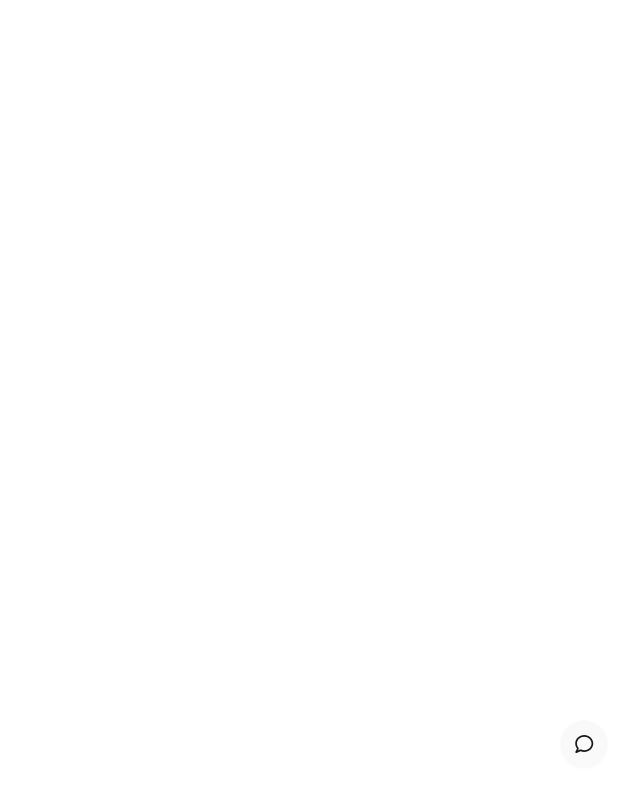
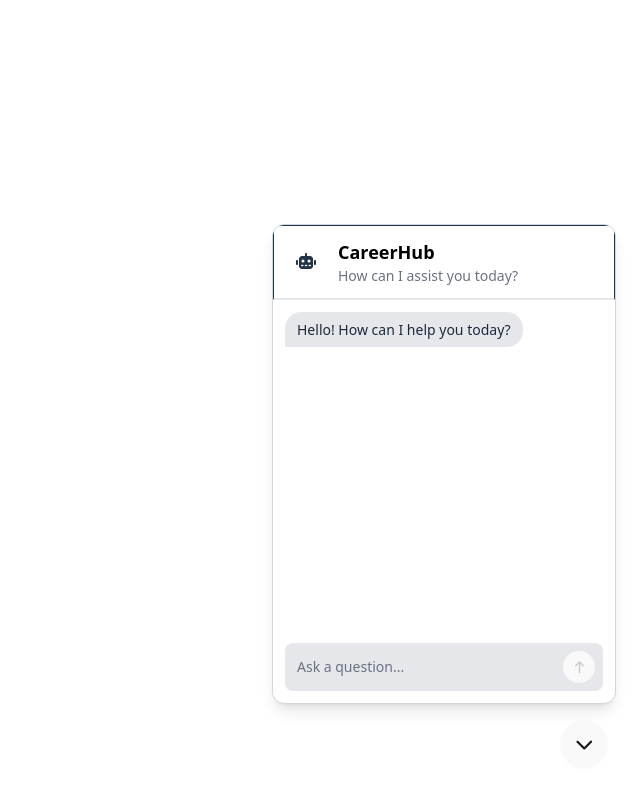
Before and after one commit to KhanhDo2604/Waikato-Career-Assistant---Intelligent-CareerHub-Chatbot, a React (Vite) app in the folder apps/chatbot_interface/: page / in a window 1280 px wide. Both pictures are taken after a click on the button 1224 px from the left and 744 px from the top of the page. Shown: the top 792 px of the page, without its empty margins (640-1280 px from the left). Built offline with nearby package versions, Linux system fonts and the light colour scheme.

Commit message:
interface for chatbot 2

```diff
--- /dev/null
+++ b/apps/chatbot_interface/src/constants/colors.ts
@@ -0,0 +1,5 @@
+const colors = {
+    primary: '#f11d1d',
+};
+
+export default { colors };
--- a/apps/chatbot_interface/src/constants/icons.ts
+++ b/apps/chatbot_interface/src/constants/icons.ts
@@ -1,9 +1,13 @@
-import { faComment } from '@fortawesome/free-regular-svg-icons';
+import { faComment, faUser } from '@fortawesome/free-regular-svg-icons';
+import { faArrowUp, faRobot } from '@fortawesome/free-solid-svg-icons';
 import { faChevronDown } from '@fortawesome/free-solid-svg-icons/faChevronDown';
 
 const icon = {
     chatIcon: faComment,
     downChevron: faChevronDown,
+    user: faUser,
+    bot: faRobot,
+    send: faArrowUp,
 };
 
 export default { icon };
--- a/apps/chatbot_interface/src/index.css
+++ b/apps/chatbot_interface/src/index.css
@@ -16,11 +16,6 @@
   -moz-osx-font-smoothing: grayscale;
 }
 
-button {
-  background-color: #f11d1d;
-}
-
-
 @media (prefers-color-scheme: light) {
   :root {
     color: #213547;
--- a/apps/chatbot_interface/src/page/homepage/ui/ChatModal.tsx
+++ b/apps/chatbot_interface/src/page/homepage/ui/ChatModal.tsx
@@ -1,5 +1,148 @@
+import { FontAwesomeIcon } from '@fortawesome/react-fontawesome';
+import icons from '../../../constants/icons';
+import { useEffect, useRef, useState, type ChangeEvent, type FormEvent } from 'react';
+import colors from '../../../constants/colors';
+
+type Sender = 'user' | 'bot';
+
+interface ChatMessage {
+    id: string;
+    sender: Sender;
+    text: string;
+    createAt: Date;
+}
+
 function ChatModal() {
-    return <div></div>;
+    const [messages, setMessages] = useState<ChatMessage[]>([
+        {
+            id: '1',
+            sender: 'bot',
+            text: 'Hello! How can I help you today?',
+            createAt: new Date(),
+        },
+    ]);
+    const [inputText, setInputText] = useState('');
+    const messagesEndRef = useRef<HTMLDivElement>(null);
+
+    const bgColor = colors.colors.primary;
+
+    useEffect(() => {
+        messagesEndRef.current?.scrollIntoView({ behavior: 'smooth' });
+    }, [messages]);
+
+    const handleSubmit = async (e: FormEvent) => {
+        e.preventDefault();
+        const trimmedText = inputText.trim();
+
+        if (!trimmedText) return;
+
+        const userMessage: ChatMessage = {
+            id: Date.now().toString(),
+            sender: 'user',
+            text: trimmedText,
+            createAt: new Date(),
+        };
+
+        setMessages((prevMessages) => [...prevMessages, userMessage]);
+        setInputText('');
+
+        try {
+            // Simulate bot response
+            const botReply = await new Promise<string>((resolve) =>
+                setTimeout(() => resolve("I'm here to help!"), 1000),
+            );
+
+            const botMessage: ChatMessage = {
+                id: (Date.now() + 1).toString(),
+                sender: 'bot',
+                text: botReply as string,
+                createAt: new Date(),
+            };
+
+            setMessages((prev) => [...prev, botMessage]);
+        } catch (error) {
+            setMessages((prev) => [
+                ...prev,
+                {
+                    id: (Date.now() + 2).toString(),
+                    sender: 'bot',
+                    text: 'Sorry, something went wrong. Please try again later.',
+                    createAt: new Date(),
+                },
+            ]);
+            console.log(error);
+        }
+    };
+
+    const handleInputChange = (e: ChangeEvent<HTMLTextAreaElement>) => {
+        setInputText(e.target.value);
+
+        e.target.style.height = 'auto';
+        e.target.style.height = Math.min(e.target.scrollHeight, 72) + 'px';
+    };
+
+    return (
+        <div className="fixed bottom-24 right-6 w-86 h-120 bg-white border border-gray-300 rounded-xl shadow-lg flex flex-col overflow-hidden">
+            {/* Header */}
+            <div className="p-3 flex items-center border border-b-gray-200 border-b-2">
+                <div className="avatar">
+                    <div className={`w-10 rounded-full bg-[${bgColor}] items-center justify-center flex mr-3`}>
+                        <FontAwesomeIcon icon={icons.icon.bot} />
+                    </div>
+                </div>
+
+                <div className="flex flex-col">
+                    <span className="font-bold text-lg text-black">CareerHub</span>
+                    <span className="text-sm text-gray-500">How can I assist you today?</span>
+                </div>
+            </div>
+
+            {/* Chat content */}
+            <div className="flex-1 space-y-2 overflow-y-auto p-3">
+                {messages.map((m) => (
+                    <div key={m.id} className={`flex items-end gap-2 ${m.sender === 'user' ? 'justify-end' : ''}`}>
+                        <div
+                            className={`max-w-[75%] rounded-2xl px-3 py-2 text-sm leading-snug ${m.sender === 'user' ? `bg-[${bgColor}] text-white rounded-br-none` : 'bg-gray-200 text-gray-800 rounded-bl-none'}`}
+                        >
+                            {m.text}
+                        </div>
+                    </div>
+                ))}
+            </div>
+
+            {/* Input area */}
+            <div className="p-3">
+                <form onSubmit={handleSubmit} className="flex bg-gray-200 rounded-lg items-center gap-2">
+                    <textarea
+                        value={inputText}
+                        onChange={handleInputChange}
+                        placeholder="Ask a question..."
+                        className="flex-1
+                            max-h-18
+                            bg-transparent
+                            resize-none
+                            overflow-y-auto
+                            text-black
+                            text-sm
+                            px-3 py-2
+                            rounded-md
+                            focus:outline-none
+                            placeholder:text-gray-500
+                            placeholder:text-sm
+                            placeholder:text-left
+                        "
+                        rows={1}
+                    />
+                    <button
+                        type="submit"
+                        className={`btn btn-sm ml-1 border-0 shadow-none btn-circle m-2 ${inputText.length === 0 ? 'btn-disabled bg-gray-300' : `bg-[${bgColor}]`}`}
+                    >
+                        <FontAwesomeIcon icon={icons.icon.send} />
+                    </button>
+                </form>
+            </div>
+        </div>
+    );
 }
 
 export default ChatModal;
--- a/apps/chatbot_interface/src/page/homepage/ui/FloatingButton.tsx
+++ b/apps/chatbot_interface/src/page/homepage/ui/FloatingButton.tsx
@@ -1,5 +1,6 @@
 import { FontAwesomeIcon } from '@fortawesome/react-fontawesome';
 import icons from '../../../constants/icons';
+import colors from '../../../constants/colors';
 
 type FloatingButtonProps = {
     modalIsOpen?: boolean;
@@ -7,9 +8,13 @@
 };
 
 function FloatingButton({ modalIsOpen = false, onClick }: FloatingButtonProps) {
+    const bgColor = colors.colors.primary;
     return (
-        <button className="btn btn-circle border-none fixed bottom-8 right-8 btn-lg" onClick={onClick}>
-            <FontAwesomeIcon icon={modalIsOpen ? icons.icon.chatIcon : icons.icon.downChevron} />
+        <button
+            className={`btn btn-circle border-none fixed bottom-8 right-8 btn-lg bg-[${bgColor}]`}
+            onClick={onClick}
+        >
+            <FontAwesomeIcon icon={!modalIsOpen ? icons.icon.chatIcon : icons.icon.downChevron} />
         </button>
     );
 }
```
